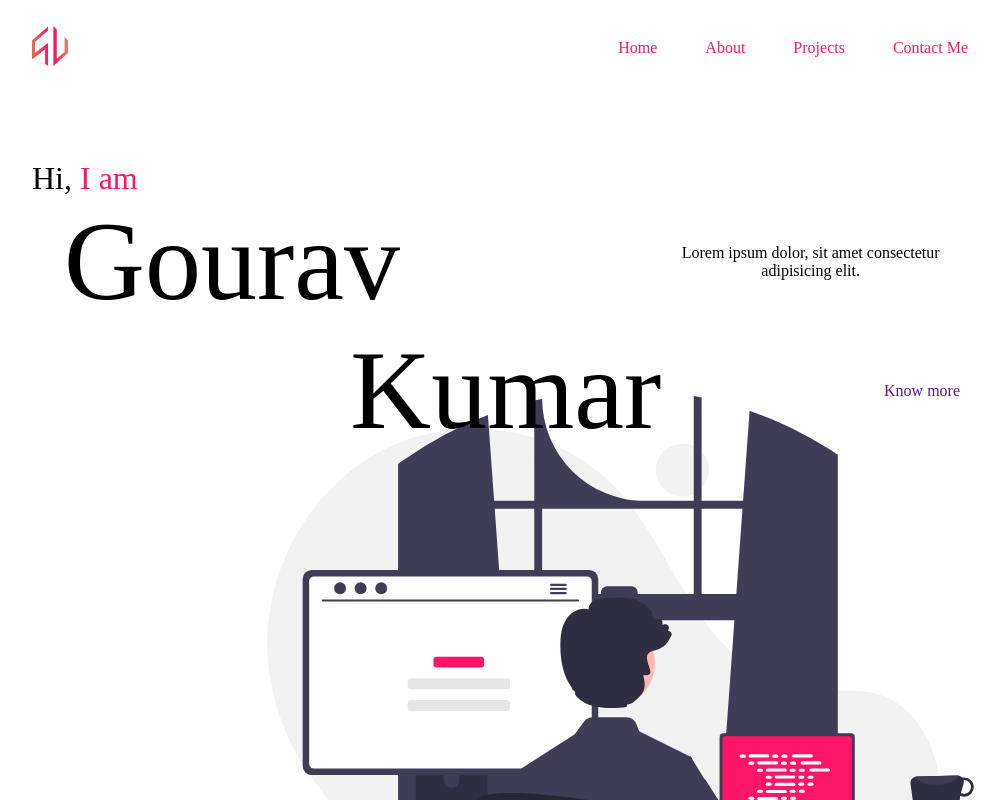
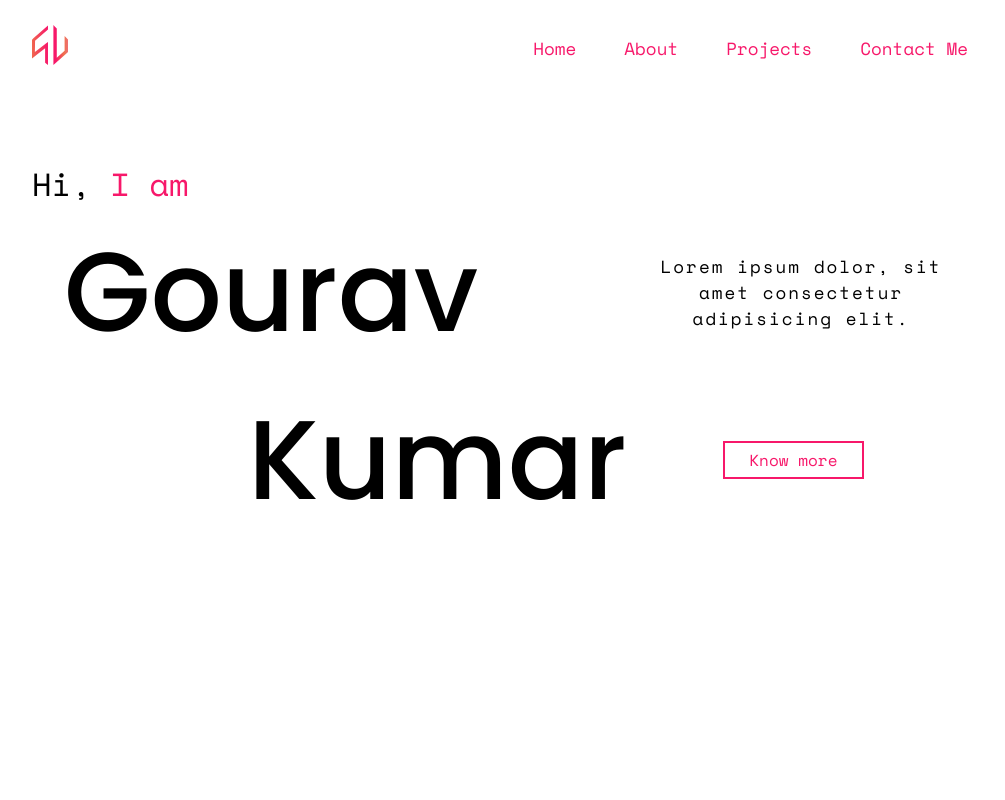
Before and after one commit to gvirus21/portfolio-v2, a React (Create React App) app: page / in a window 1280 px wide. Shown: the top 800 px of the page, without its empty margins (128-1133 px from the left). Built offline with nearby package versions, Linux system fonts and the light colour scheme.

Commit message:
hero section and navbar revamped

```diff
--- a/src/App.css
+++ b/src/App.css
@@ -1,3 +1,5 @@
+@import url("https://fonts.googleapis.com/css2?family=Space+Mono:wght@400;700&display=swap");
+@import url("https://fonts.googleapis.com/css2?family=Poppins:wght@300;400;500;700&family=Space+Mono:wght@400;700&display=swap");
 * {
   margin: 0;
   padding: 0;
@@ -31,9 +33,14 @@ body {
   list-style: none;
 }
 
+.logo img {
+  height: 2.5em;
+}
+
 .navlink {
   padding: 0 1.5rem;
-  font-size: 1rem;
+  font-family: "space mono";
+  font-size: 1.1rem;
   text-decoration: none;
   text-transform: capitalize;
   color: #f7186a;
@@ -45,10 +52,6 @@ body {
   margin-top: -0.6em;
 }
 
-.logo img {
-  height: 2.5em;
-}
-
 .herosection__elephant--container {
   width: 75%;
   margin: 10em auto;
@@ -58,8 +61,9 @@ body {
   position: relative;
 }
 .herosection__greet--container h2 {
+  font-family: "space mono";
   font-size: 2em;
-  font-weight: 500;
+  font-weight: 400;
 }
 .herosection__greet--container h2 span {
   color: #f7186a;
@@ -80,7 +84,9 @@ body {
   width: 40rem;
 }
 .herosection__info--container-upper p {
-  font-size: 1rem;
+  font-family: "space mono";
+  font-size: 1.1rem;
+  letter-spacing: 2px;
   text-align: center;
   width: 20em;
 }
@@ -97,15 +103,14 @@ body {
 }
 .herosection__info--container-lower a {
   font-size: 1rem;
-  text-align: right;
+  font-family: "space mono";
+  text-align: center;
+  color: #f7186a;
   text-decoration: none;
-  width: 20rem;
-}
-.herosection__graphic-art {
-  position: absolute;
-  top: 80%;
-  left: 20%;
-  z-index: -100;
+  margin: 0 6rem;
+  padding: 0.3rem 0;
+  width: 10rem;
+  border: 2px solid #f7186a;
 }
 
 .button {
--- a/src/components/HeroSection.jsx
+++ b/src/components/HeroSection.jsx
@@ -1,5 +1,4 @@
 import React from "react";
-import graphic from "../img/undraw-1.svg";
 
 const HeroSection = () => {
   return (
@@ -16,14 +15,13 @@ const HeroSection = () => {
         </div>
         <div className="herosection__info--container-lower">
           <h1>Kumar</h1>
-          <a href="">Know more </a>
+          <a href="#">Know more </a>
         </div>
-      </div>
-      <div className="herosection__graphic">
-        <img className="herosection__graphic-art" src={graphic} alt="" />
       </div>
     </div>
   );
 };
 
 export default HeroSection;
+
+//sf mono
--- /dev/null
+++ b/src/sass/base/_typography.scss
@@ -0,0 +1,5 @@
+// fonts
+
+@import url('https://fonts.googleapis.com/css2?family=Space+Mono:wght@400;700&display=swap');
+
+@import url('https://fonts.googleapis.com/css2?family=Poppins:wght@300;400;500;700&family=Space+Mono:wght@400;700&display=swap');
--- a/src/sass/components/_heroSection.scss
+++ b/src/sass/components/_heroSection.scss
@@ -10,8 +10,9 @@
 
   &__greet--container {
     h2 {
+      font-family: "space mono";
       font-size: 2em;
-      font-weight: 500;
+      font-weight: 400;
       span {
         color: $primary-color;
       }
@@ -34,7 +35,9 @@
         width: 40rem;
       }
       p {
-        font-size: 1rem;
+        font-family: "space mono";
+        font-size: 1.1rem;
+        letter-spacing: 2px;
         text-align: center;
         width: 20em;
       }
@@ -52,18 +55,15 @@
       }
       a {
         font-size: 1rem;
-        text-align: right;
+        font-family: "space mono";
+        text-align: center;
+        color: $primary-color;
         text-decoration: none;
-        width: 20rem;
+        margin: 0 6rem;
+        padding: 0.3rem 0;
+        width: 10rem;
+        border: 2px solid $primary-color;
       }
     }
   }
-
-  &__graphic-art {
-    position: absolute;
-    top: 80%;
-    left: 20%;
-    z-index: -100;
-    // background-color: #dcdcdc;
-  }
 }
--- a/src/sass/components/_navbar.scss
+++ b/src/sass/components/_navbar.scss
@@ -20,9 +20,13 @@
   list-style: none;
 }
 
+.logo img {
+  height: 2.5em;
+}
 .navlink {
   padding: 0 1.5rem;
-  font-size: 1rem;
+  font-family: "space mono";
+  font-size: 1.1rem;
   text-decoration: none;
   text-transform: capitalize;
   color: #f7186a;
@@ -33,7 +37,3 @@
   margin: 0 0.2em;
   margin-top: -0.6em;
 }
-
-.logo img {
-  height: 2.5em;
-}
```
Also changed, not shown: 1 other file (tests, documents, lock files or other folders).
